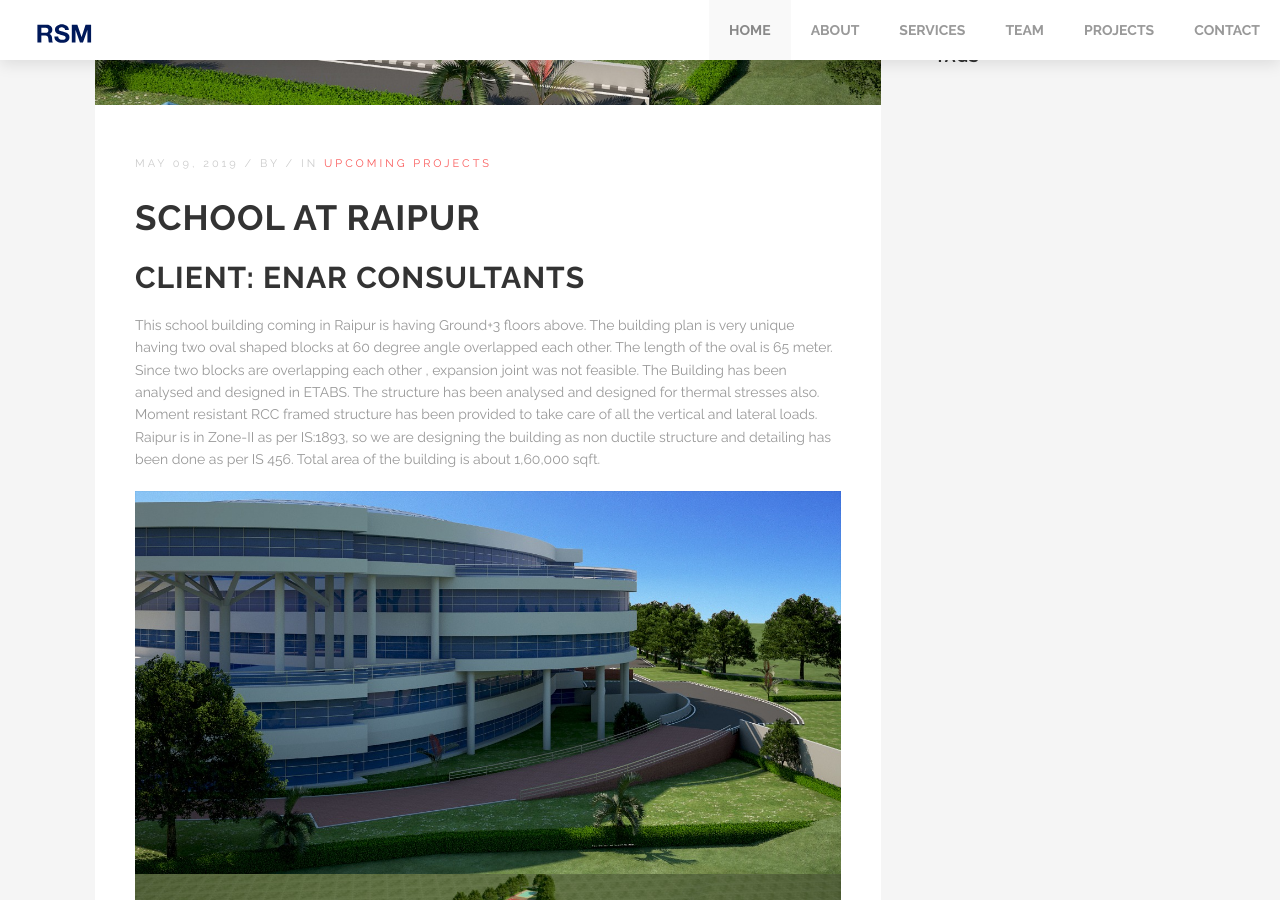
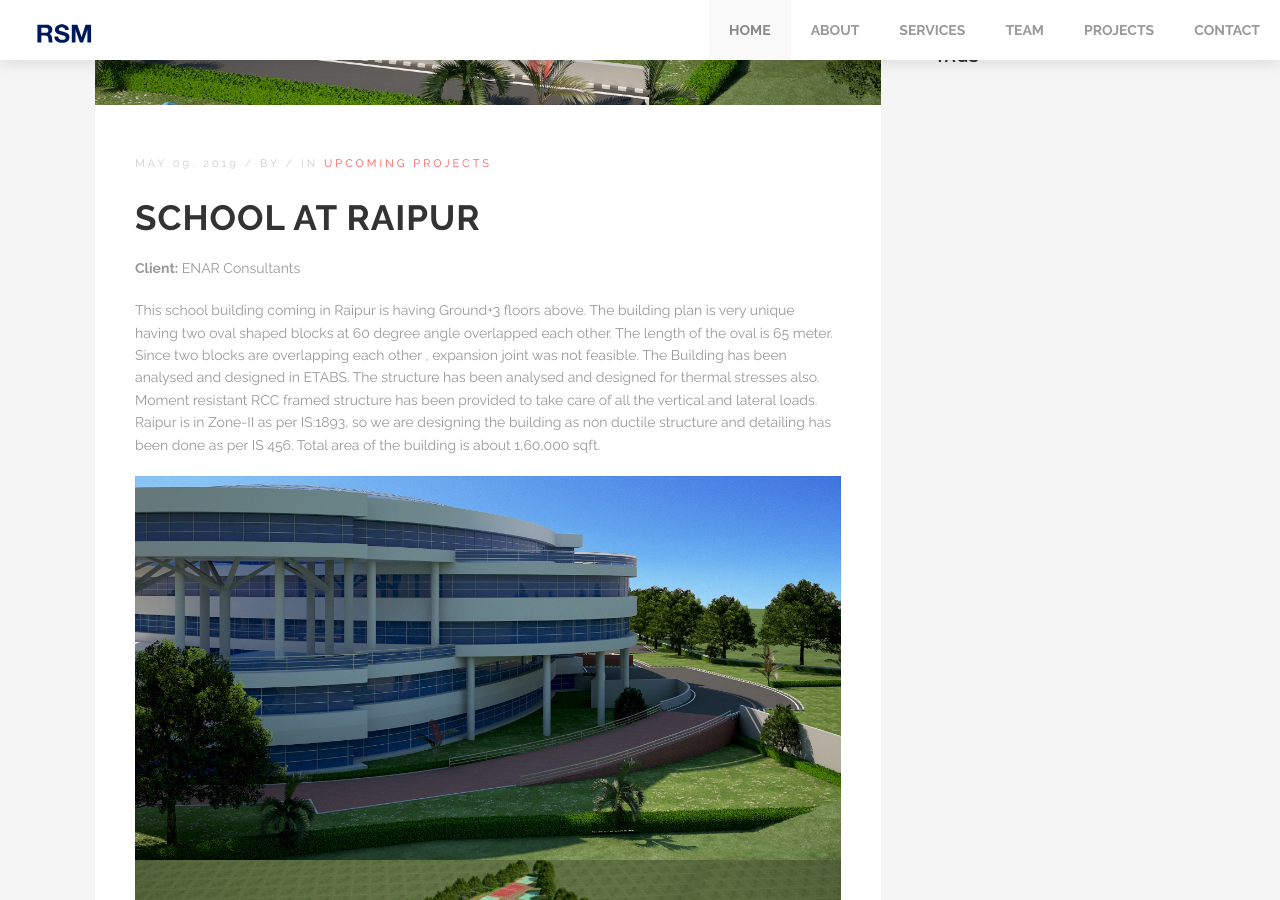
Before and after one commit to prabhav/rsm, a Jekyll site: the page built from _posts/2019-05-08-dummy-post.markdown, in a window 1280 px wide and 900 px high, scrolled down 566 px. Built offline with Jekyll 4.4.1, drawn with Linux system fonts in a browser that asks for light colours.

```diff
--- a/_posts/2019-05-08-dummy-post.markdown
+++ b/_posts/2019-05-08-dummy-post.markdown
@@ -9,7 +9,7 @@ Field name:
 layout: post
 ---
 
-## Client: ENAR Consultants
+**Client:** ENAR Consultants
 
 This school building coming in Raipur is having Ground+3 floors above. The building plan is very unique having two oval shaped blocks at 60 degree angle overlapped each other. The length of the oval is 65 meter. Since two blocks are overlapping each other , expansion joint was not feasible. The Building has been analysed and designed in ETABS. The structure has been analysed and designed for thermal stresses also. Moment resistant RCC framed structure has been provided to take care of all the vertical and lateral loads. Raipur is in Zone-II as per IS:1893, so we are designing the building as non ductile structure and detailing has been done as per IS 456.
 Total area of the building is about 1,60,000 sqft.
```
